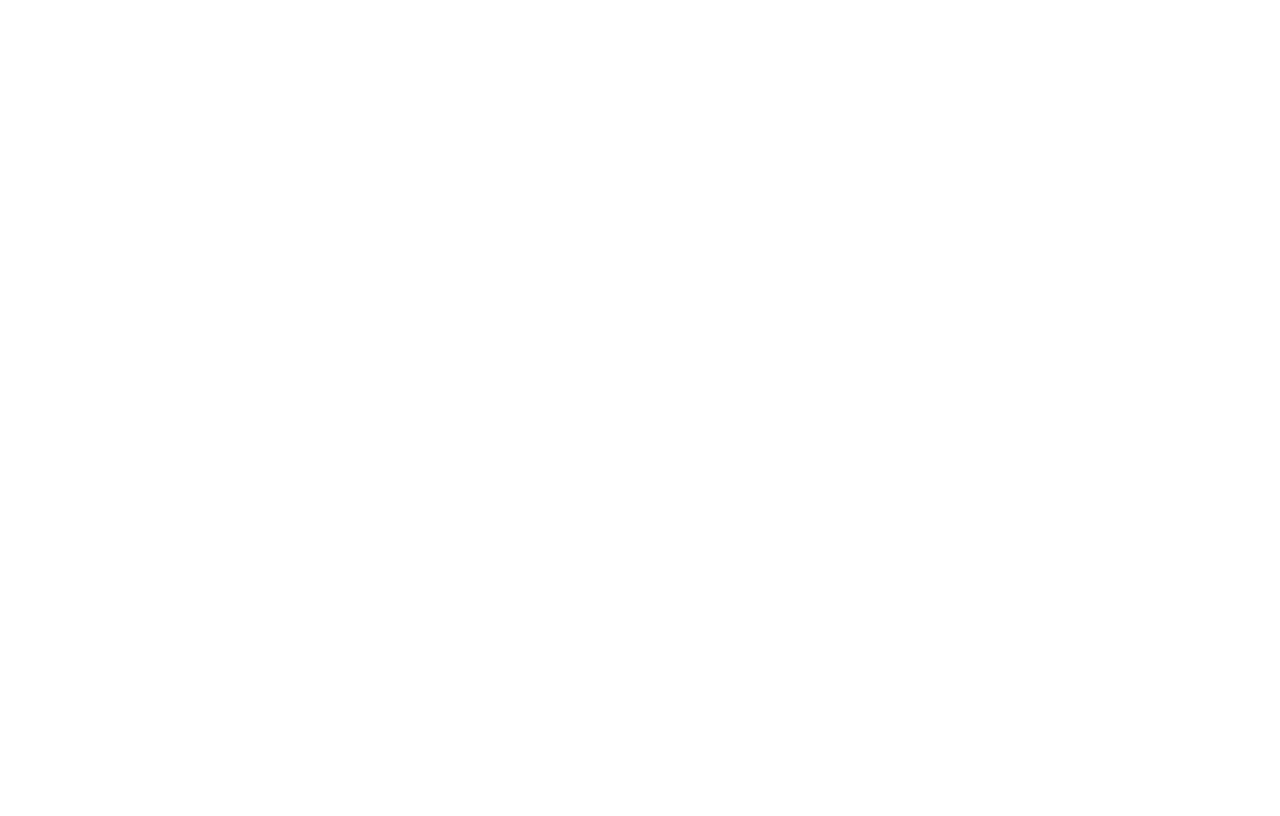
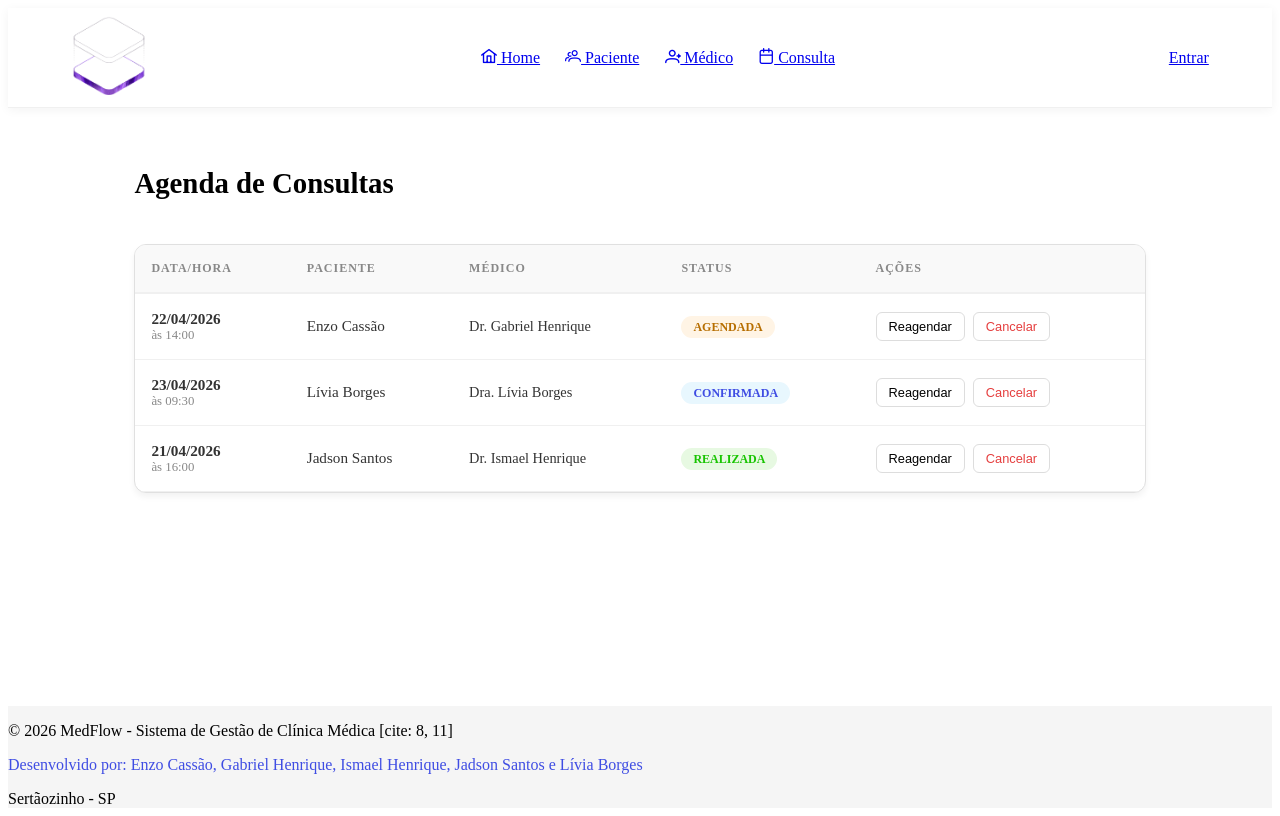
Before and after one commit to senai-661/FiveBits-frontend, a React (Vite) app: page /lista/consulta in a window 1280 px wide. Before the commit this address had no page. Built offline with nearby package versions, Linux system fonts and the light colour scheme.

Commit message:
feat: Criei a listagem da consulta e adicionei a rota

```diff
--- a/src/App.tsx
+++ b/src/App.tsx
@@ -3,11 +3,8 @@
 import PHome from './pages/PHome/PHome'
 import PListagemPaciente from './components/Listagens/ListagemPaciente/ListagemPaciente'
 import PListagemMedico from './components/Listagens/ListagemMedico/ListagemMedico'
-//import PLogin from './pages/PLogin/PLogin'
-// Importações das novas listagens do MedFlow
-// import PListagemPaciente from './pages/PListagem/PListagemPaciente/PListagemPaciente'
-// import PListagemMedico from './pages/PListagem/PListagemMedico/PListagemMedico'
-// import PListagemConsulta from './pages/PListagem/PListagemConsulta/PListagemConsulta'
+import PListagemConsulta from './components/Listagens/ListagemConsulta/ListagemConsulta'
+
 
 function App() {
 
@@ -18,11 +15,8 @@
         <Route path='/' element={<PHome />} />
         <Route path='/lista/paciente' element={<PListagemPaciente />}/>
         <Route path='/lista/medico' element={<PListagemMedico />}/>
-{/*
-        <Route path='/login' element={<PLogin />}/>
-        <Route path='/lista/paciente' element={<PListagemPaciente />}/>
+        <Route path='/lista/consulta' element={<PListagemConsulta />}/>
 
-        <Route path='/lista/consulta' element={<PListagemConsulta />}/> */}
       </Routes>
     </BrowserRouter>
   )
--- a/src/components/Listagens/ListagemConsulta/ListagemConsulta.tsx
+++ b/src/components/Listagens/ListagemConsulta/ListagemConsulta.tsx
@@ -0,0 +1,127 @@
+import { type JSX } from "react";
+import Navegacao from "../../../components/Navegacao/Navegacao";
+import Rodape from "../../../components/Rodape/Rodape";
+
+function PListagemConsulta(): JSX.Element {
+    // Dados fictícios de consultas para visualização
+    const consultas = [
+        { id: 1, data: "22/04/2026", hora: "14:00", paciente: "Enzo Cassão", medico: "Dr. Gabriel Henrique", status: "Agendada" },
+        { id: 2, data: "23/04/2026", hora: "09:30", paciente: "Lívia Borges", medico: "Dra. Lívia Borges", status: "Confirmada" },
+        { id: 3, data: "21/04/2026", hora: "16:00", paciente: "Jadson Santos", medico: "Dr. Ismael Henrique", status: "Realizada" },
+    ];
+
+    // Função para definir a cor do status
+    const getStatusStyle = (status: string) => {
+        switch(status) {
+            case "Agendada": return { backgroundColor: '#FFF4E5', color: '#B76E00' }; // Laranja
+            case "Confirmada": return { backgroundColor: '#E8F7FE', color: '#3F4DE3' }; // Azul
+            case "Realizada": return { backgroundColor: '#E7F9E2', color: '#18C401' }; // Verde
+            default: return { backgroundColor: '#F0F0F0', color: '#666' };
+        }
+    };
+
+    return (
+        <div style={{ display: 'flex', flexDirection: 'column', minHeight: '100vh' }}>
+            <Navegacao />
+
+            <main style={{ flex: 1, padding: '40px 10%', backgroundColor: 'var(--cor-container)' }}>
+                {/* Cabeçalho */}
+                <div style={{ display: 'flex', justifyContent: 'space-between', alignItems: 'center', marginBottom: '24px' }}>
+                    <h1 style={{ color: 'var(--cor-inspiracao)', fontSize: '1.8rem', fontWeight: 'bold' }}>
+                        Agenda de Consultas
+                    </h1>
+                    <button style={{
+                        backgroundColor: 'var(--cor-logo-primaria)',
+                        color: 'white',
+                        padding: '10px 20px',
+                        borderRadius: '8px',
+                        border: 'none',
+                        fontWeight: 'bold',
+                        cursor: 'pointer'
+                    }}>
+                        + Nova Consulta
+                    </button>
+                </div>
+
+                {/* Tabela de Consultas */}
+                <div style={{
+                    backgroundColor: 'white',
+                    borderRadius: '12px',
+                    boxShadow: '0 4px 6px rgba(0,0,0,0.05)',
+                    overflow: 'hidden',
+                    border: '1px solid #e0e0e0'
+                }}>
+                    <table style={{ width: '100%', borderCollapse: 'collapse', textAlign: 'left' }}>
+                        <thead>
+                            <tr style={{ borderBottom: '2px solid #f0f0f0', backgroundColor: '#f9f9f9' }}>
+                                <th style={estiloCabecalho}>DATA/HORA</th>
+                                <th style={estiloCabecalho}>PACIENTE</th>
+                                <th style={estiloCabecalho}>MÉDICO</th>
+                                <th style={estiloCabecalho}>STATUS</th>
+                                <th style={estiloCabecalho}>AÇÕES</th>
+                            </tr>
+                        </thead>
+                        <tbody>
+                            {consultas.map((consulta) => (
+                                <tr key={consulta.id} style={{ borderBottom: '1px solid #f0f0f0' }}>
+                                    <td style={estiloCelula}>
+                                        <div style={{ fontWeight: 'bold' }}>{consulta.data}</div>
+                                        <div style={{ fontSize: '0.8rem', color: '#888' }}> às {consulta.hora}</div>
+                                    </td>
+                                    <td style={estiloCelula}>{consulta.paciente}</td>
+                                    <td style={estiloCelula}>
+                                        <span style={{ fontSize: '0.9rem' }}>{consulta.medico}</span>
+                                    </td>
+                                    <td style={estiloCelula}>
+                                        <span style={{
+                                            padding: '4px 12px',
+                                            borderRadius: '20px',
+                                            fontSize: '0.75rem',
+                                            fontWeight: 'bold',
+                                            ...getStatusStyle(consulta.status)
+                                        }}>
+                                            {consulta.status.toUpperCase()}
+                                        </span>
+                                    </td>
+                                    <td style={estiloCelula}>
+                                        <div style={{ display: 'flex', gap: '8px' }}>
+                                            <button style={btnAcao}>Reagendar</button>
+                                            <button style={{ ...btnAcao, color: '#E53E3E' }}>Cancelar</button>
+                                        </div>
+                                    </td>
+                                </tr>
+                            ))}
+                        </tbody>
+                    </table>
+                </div>
+            </main>
+
+            <Rodape />
+        </div>
+    );
+}
+
+const estiloCabecalho: React.CSSProperties = {
+    padding: '16px',
+    fontSize: '0.75rem',
+    color: '#888',
+    textTransform: 'uppercase',
+    letterSpacing: '1px'
+};
+
+const estiloCelula: React.CSSProperties = {
+    padding: '16px',
+    fontSize: '0.95rem',
+    color: '#333'
+};
+
+const btnAcao: React.CSSProperties = {
+    padding: '6px 12px',
+    borderRadius: '6px',
+    border: '1px solid #ddd',
+    backgroundColor: 'white',
+    fontSize: '0.8rem',
+    cursor: 'pointer'
+};
+
+export default PListagemConsulta;
```
